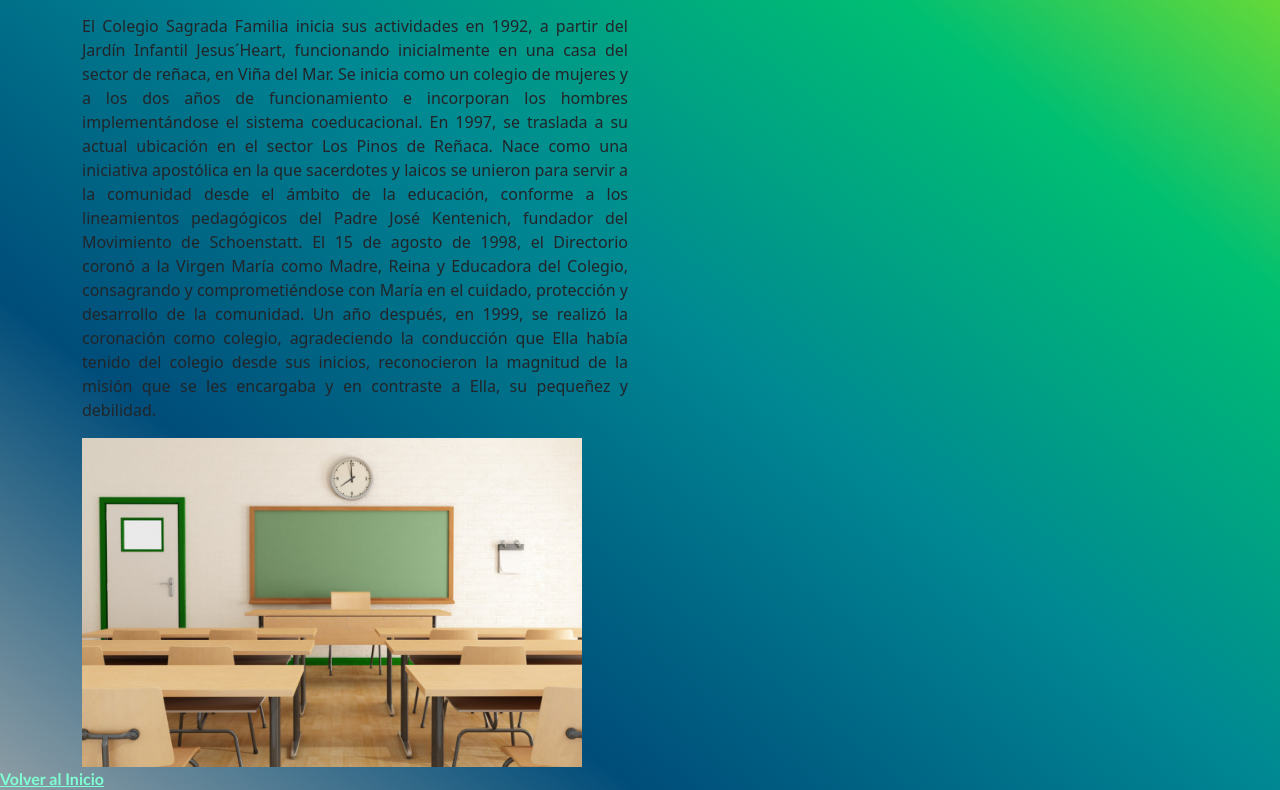
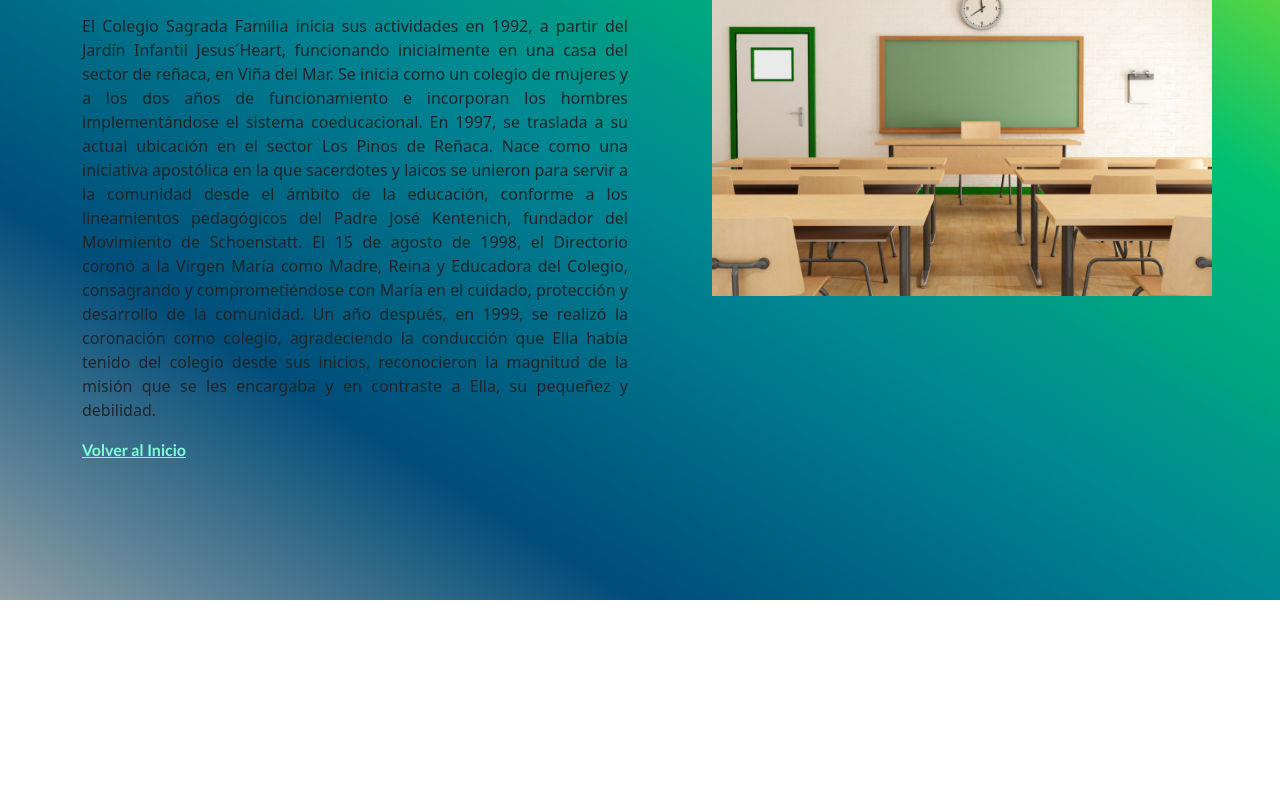
Before and after one commit to cuevagit/proyecto_coderhouse, a website: page vistas/escuela.html in a window 1280 px wide. Shown: the part 200-990 px from the top of the page. After the commit the page ends 800 px from the top, so only its background shows below. Drawn offline with nearby package versions, Linux system fonts and the light colour scheme.

Commit message:
Tercera entrega Trabajo Final

```diff
--- a/sass/views/_escuela.scss
+++ b/sass/views/_escuela.scss
@@ -1,11 +1,16 @@
 .imagen{
     /*display: inline;*/
-    @include margins(20px, 60px);
+    @include margins(40px, 60px);
     padding: map-get($styles, padding1);
     position: relative;
     display: inline-block;
    /* text-align: center;*/
    }
+
+
+   .imagen_escuela{  /*display: inline;*/
+       @include margins(40px, 60px);
+    }
 
 .parrafo{
     /*background-color: #a8eb12;*/
@@ -47,7 +52,11 @@
  .imagen_escuela{
    margin-top: 10px;
    width: map-get($styles, ancho3);
-}
+  }
+
+  .footer2{
+     top: 250px;
+  }
 
 .grid2{
    /*grid-template-columns: .05fr;*/
--- a/vistas/escuela.html
+++ b/vistas/escuela.html
@@ -76,18 +76,29 @@
                   El 15 de agosto de 1998, el Directorio coronó a la Virgen María como Madre, Reina y Educadora del Colegio, consagrando y comprometiéndose con María en el cuidado, protección y desarrollo de la comunidad. Un año después, en 1999, se realizó la coronación como colegio, agradeciendo la conducción que Ella había tenido del colegio desde sus inicios, reconocieron la magnitud de la misión que se les encargaba y en contraste a Ella, su pequeñez y debilidad.
 
              </p>
+      </div>
 
-      <div class="col-md-3 col-xs-6 col-lg-6">
+     <div class="col-md-6 col-xs-6 col-lg-6">
         <img  class="imagen_escuela" src="../img/historia.jpg" alt="Imágen de la Escuela"  width="500px">
-      </div>
+    </div>
+
+
+
+
+    </div>
+
+
+    <footer2>
+      <a href="../index.html">Volver al Inicio</a>
+  </footer>
+
+
   </main>
 
 
 
 
-    <footer2>
-        <a href="../index.html">Volver al Inicio</a>
-    </footer>
+
 
   </main>
 
```
Also changed, not shown: vistas/preinscripcion.html (+3 -2 lines), css/styles.css.
